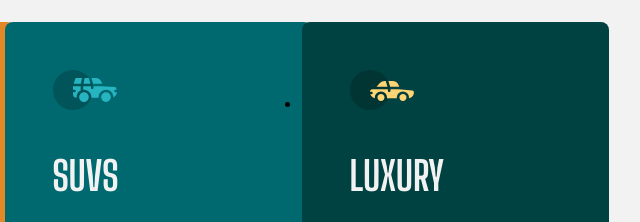
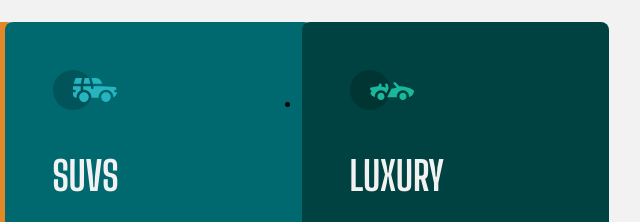
Before and after one commit to tiago-jv0/3-column-preview-card-componen, a website: page index.html in a window 1280 px wide. Shown: the part 125-347 px from the top of the page, 477-1117 px from the left. Drawn offline with Linux system fonts and the light colour scheme.

Commit message:
fix: icon on the third column

```diff
--- a/index.html
+++ b/index.html
@@ -42,7 +42,7 @@
       </li>
 
       <li class="card card--tertiary">
-        <img class="card__image" src="./images/icon-sedans.svg" alt="Sedans">
+        <img class="card__image" src="./images/icon-luxury.svg" alt="Sedans">
         <h2 class="card__title">Luxury</h2>
         <p class="card__description"> Cruise in the best car brands without the bloated prices. Enjoy the enhanced
           comfort of a luxury
```
